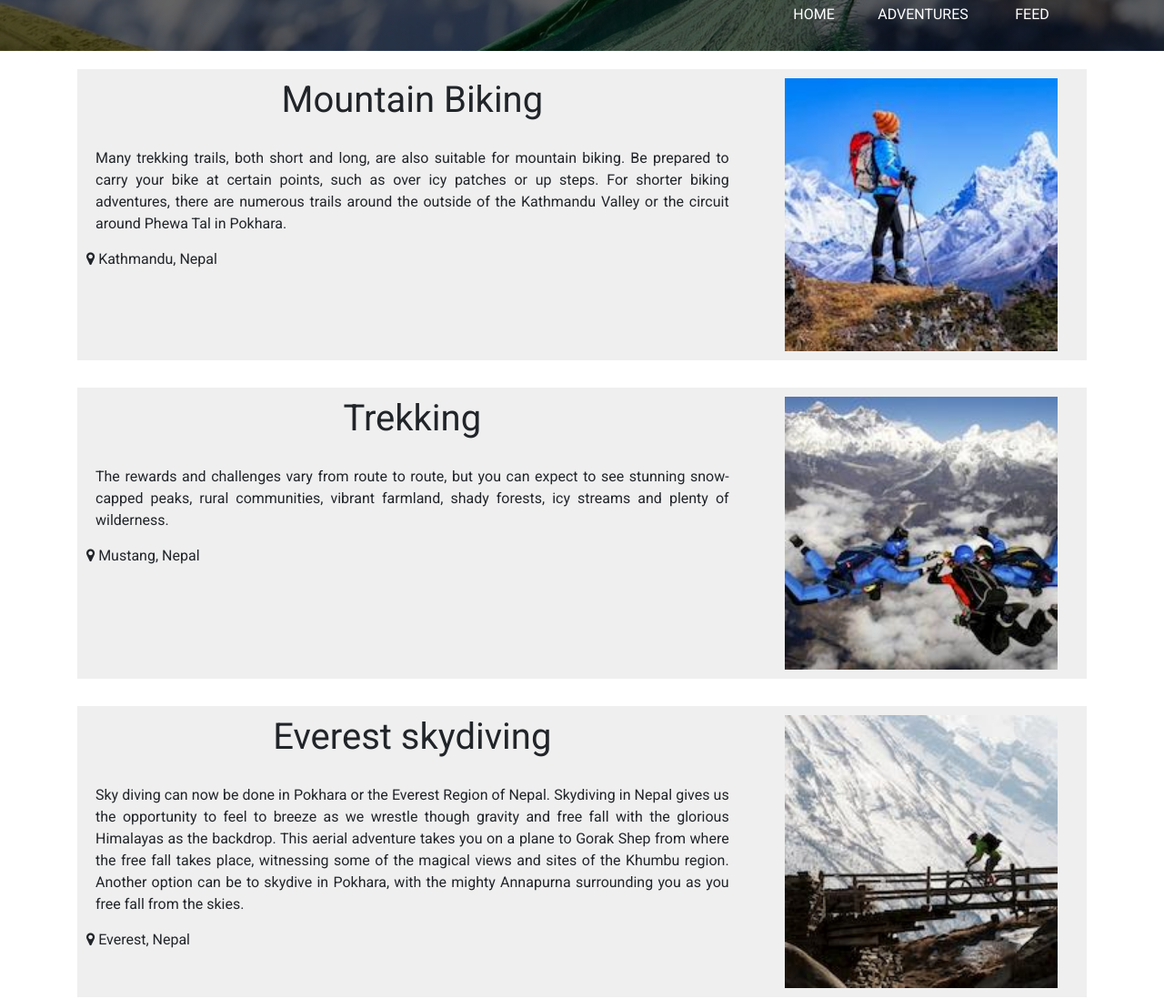
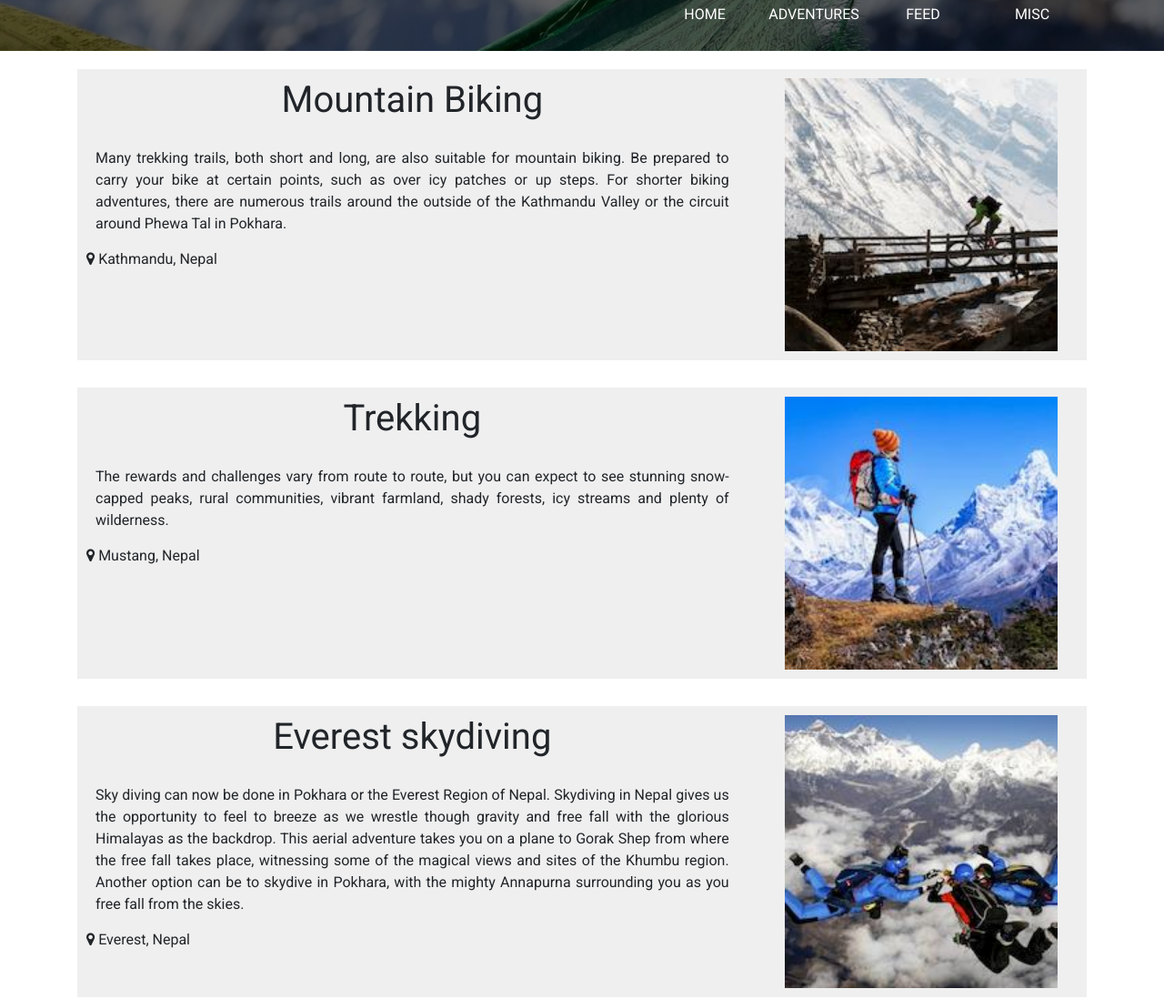
Before and after one commit to dpathapa/PWA-web-apps, a plain HTML site: page adventure.html in a window 1280 px wide. Shown: the part 227-1325 px from the top of the page at 91% size. Drawn offline with nearby package versions, Linux system fonts and the light colour scheme.

Commit message:
modified nav bar

```diff
--- a/adventure.html
+++ b/adventure.html
@@ -38,6 +38,7 @@
                                <li><a href="adventure.html">ADVENTURES</a></li>
                             <!-- <li><a href="share_exp.html">REVIEWS</a></li> -->
                                 <li><a href="feed.html">FEED</a></li>
+                                <li><a href="misc.html">MISC</a></li>
                             </ul>
                      </nav>
             </div>
@@ -48,7 +49,7 @@
                                 <div class="row">
                                         <div class="col-md-8">
                                             <h1>Mountain Biking</h1>
-                                            <div class="Paragliding">
+                                            <div class="mountainbiking">
                                              <p>Many trekking trails, both short and long, are also suitable for mountain biking. Be prepared to carry your bike at certain points, such as over icy patches or up steps. For shorter biking adventures, there are numerous trails around the outside of the Kathmandu Valley or the circuit around Phewa Tal in Pokhara.</p>
                                             </div>
                                             <div>
@@ -56,7 +57,7 @@
                                             </div>
                                         </div>
                                         <div class="col-md-4">
-                                                <div id="img2">mountainbiking</div>
+                                                <div id="img1">mountainbiking</div>
                                         </div>
                                     </div>
                                 </div>
@@ -72,7 +73,7 @@
                                             </div>
                                         </div>
                                         <div class="col-md-4">
-                                                <div id="img3">Treking</div>
+                                                <div id="img2">Treking</div>
                                         </div>
                                     </div>
                                 </div>
@@ -86,7 +87,7 @@
                             </div>
                         </div>
                         <div class="col-md-4">
-                            <div id="img1">Skydiving</div>
+                            <div id="img3">Skydiving</div>
                         </div>
                         </div>
                     </div>
@@ -95,7 +96,7 @@
                         <div class="row">
                                 <div class="col-md-8">
                                     <h1>Bungy </h1>
-                                    <div class="Treking">
+                                    <div class="Bungy">
                                      <p>There are only a couple of places where you can go bungee jumping in Nepal and like almost everywhere else in the country, the views are incredible. At The Last Resort, you can fall 160 metres from a suspension bridge into the tropical Bhote Kosi River gorge. The bungee near Pokhara is not so high, at 70 metres</p>
                                     </div>
                                     <div>
```
Also changed, not shown: feed.html (+1 -0 lines), index.html (+1 -0 lines), misc.html (+1 -1 lines), share_exp.html (+4 -2 lines).
